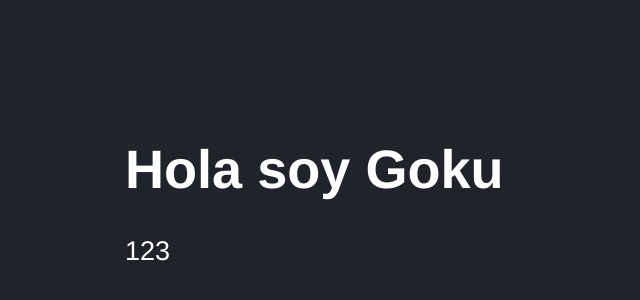
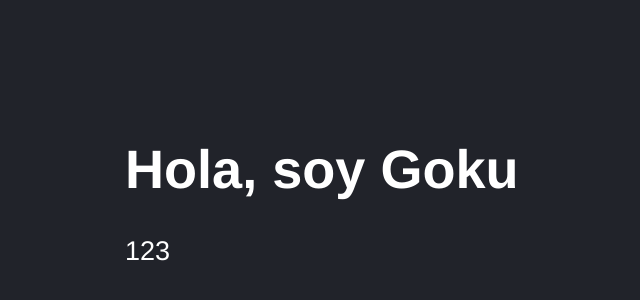
Before and after one commit to physiodevapp/react-zero-to-expert, a React (Vite) app in the folder 03-counter-app-vite/: page / in a window 1280 px wide. Shown: the part 46-346 px from the top of the page, without its empty margins (23-663 px from the left). Built offline with nearby package versions, Linux system fonts and the light colour scheme.

Commit message:
propTypes

```diff
--- a/03-counter-app-vite/package.json
+++ b/03-counter-app-vite/package.json
@@ -10,6 +10,7 @@
     "preview": "vite preview"
   },
   "dependencies": {
+    "prop-types": "^15.8.1",
     "react": "^18.2.0",
     "react-dom": "^18.2.0"
   },
--- a/03-counter-app-vite/src/main.jsx
+++ b/03-counter-app-vite/src/main.jsx
@@ -8,6 +8,6 @@ import './styles.css';
 
 ReactDOM.createRoot( document.getElementById('root') ).render(
   <React.StrictMode>
-    <FirstApp title={'Hola soy Goku'} subtitle={123}/>
+    <FirstApp title={'Hola, soy Goku'} subtitle={123}/>
   </React.StrictMode>
 )
```
Also changed, not shown: 03-counter-app-vite/src/FirstApp.jsx (+7 -10 lines), 1 other file (tests, documents, lock files or other folders).
